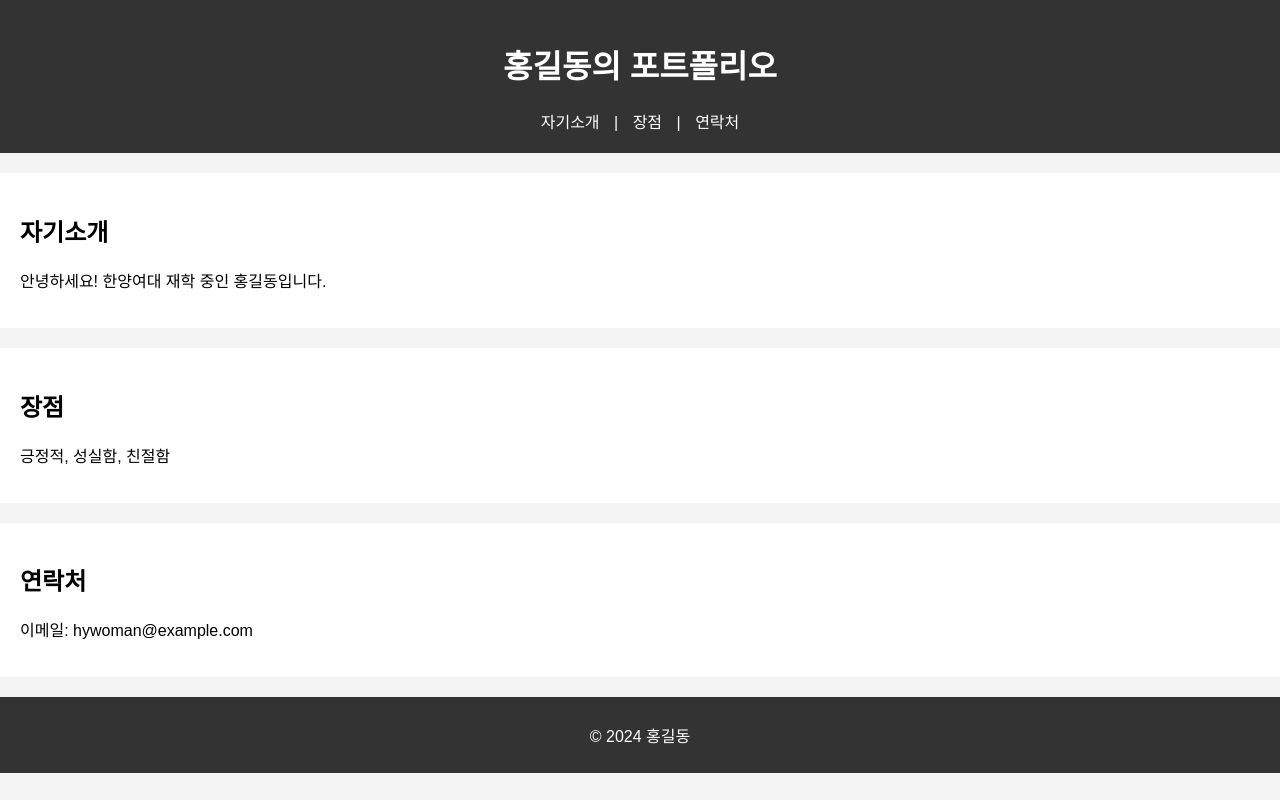
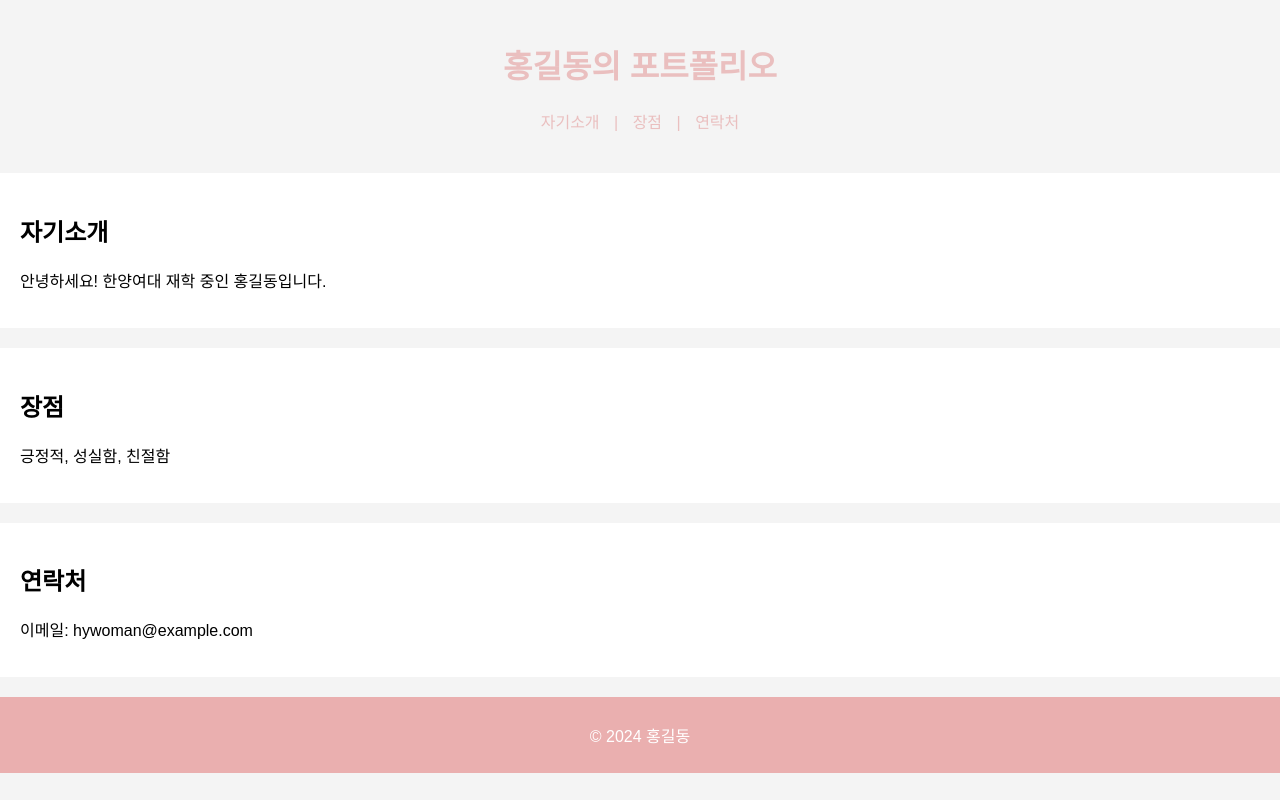
Before and after one commit to 0509031103/portolio-website, a plain HTML site: page index.html in a window 1280 px wide. Drawn offline with Linux system fonts and the light colour scheme.

Commit message:
Update styles.css

```diff
--- a/styles.css
+++ b/styles.css
@@ -6,14 +6,14 @@ body {
 }
 
 header {
-  background-color: #333;
-  color: white;
+  background-color: #f4f4f4;
+  color:rgb(234, 191, 191);
   text-align: center;
   padding: 20px 0;
 }
 
 nav a {
-  color: white;
+  color:rgb(234, 191, 191);
   text-decoration: none;
   margin: 0 10px;
 }
@@ -31,6 +31,6 @@ section {
 footer {
   text-align: center;
   padding: 10px;
-  background-color: #333;
+  background-color:#eaafaf ;
   color: white;
 }
```
